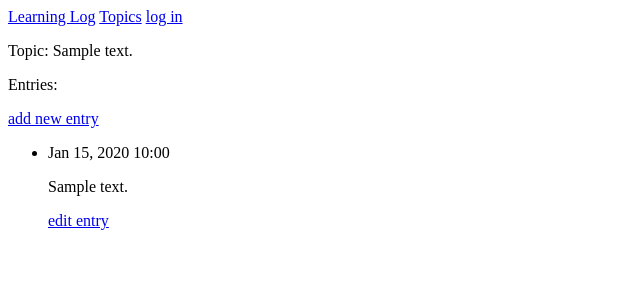
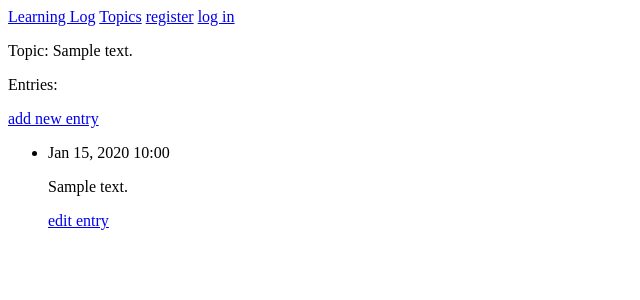
Before and after one commit to shrewdscholar/learning_log, a Django app: page /topics/1/ in a window 1280 px wide. Shown: the top 300 px of the page, without its empty margins (0-640 px from the left). Run offline with Django 3.2, Linux system fonts and the light colour scheme; tables that the repository leaves empty hold one stand-in row (values such as "Sample post").

Commit message:
在base.html中添加了register.html的链接

```diff
--- a/learning_logs/templates/learning_logs/base.html
+++ b/learning_logs/templates/learning_logs/base.html
@@ -5,6 +5,7 @@
     Hello, {{ user.username }}
     <a href="{% url 'users:logout' %}">log out</a>
   {% else %}
+    <a href="{% url 'users:register' %}">register</a>
     <a href="{% url 'users:login' %}">log in</a>
   {% endif %}
 </p>
```
